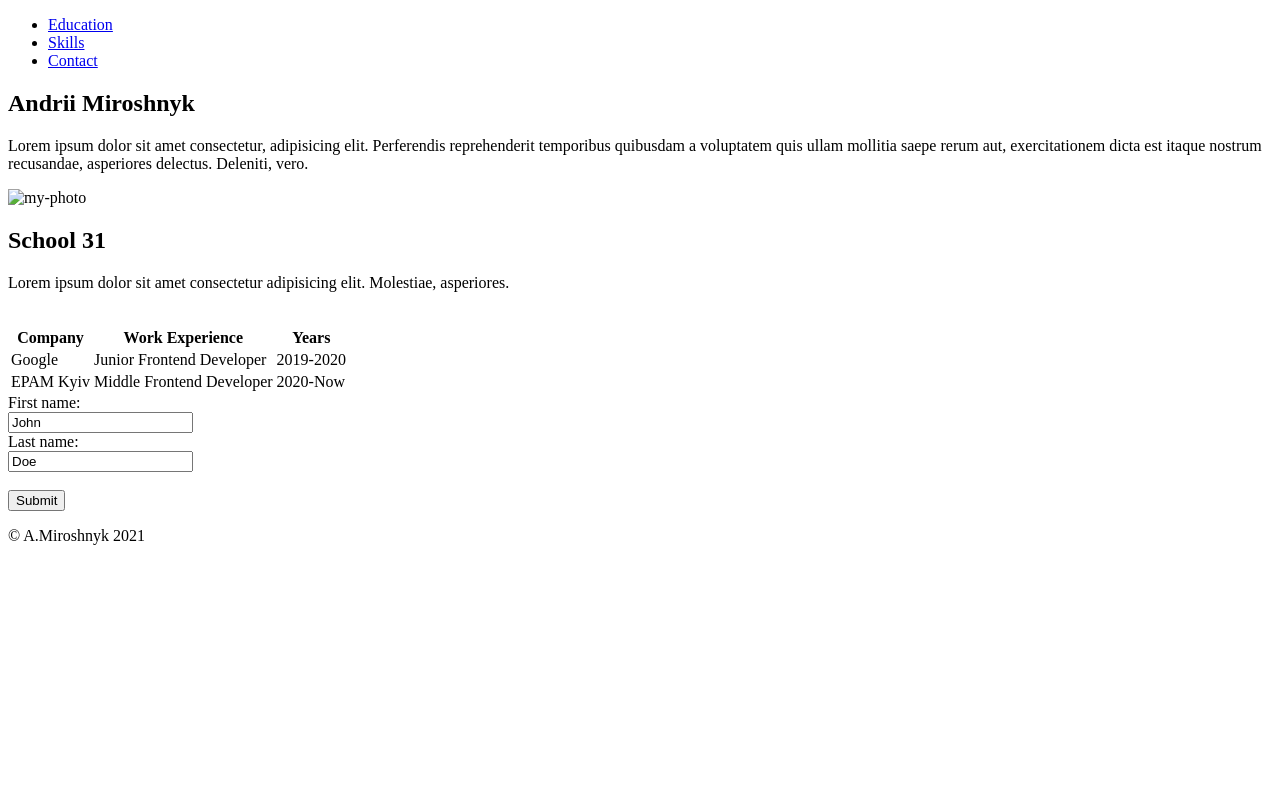
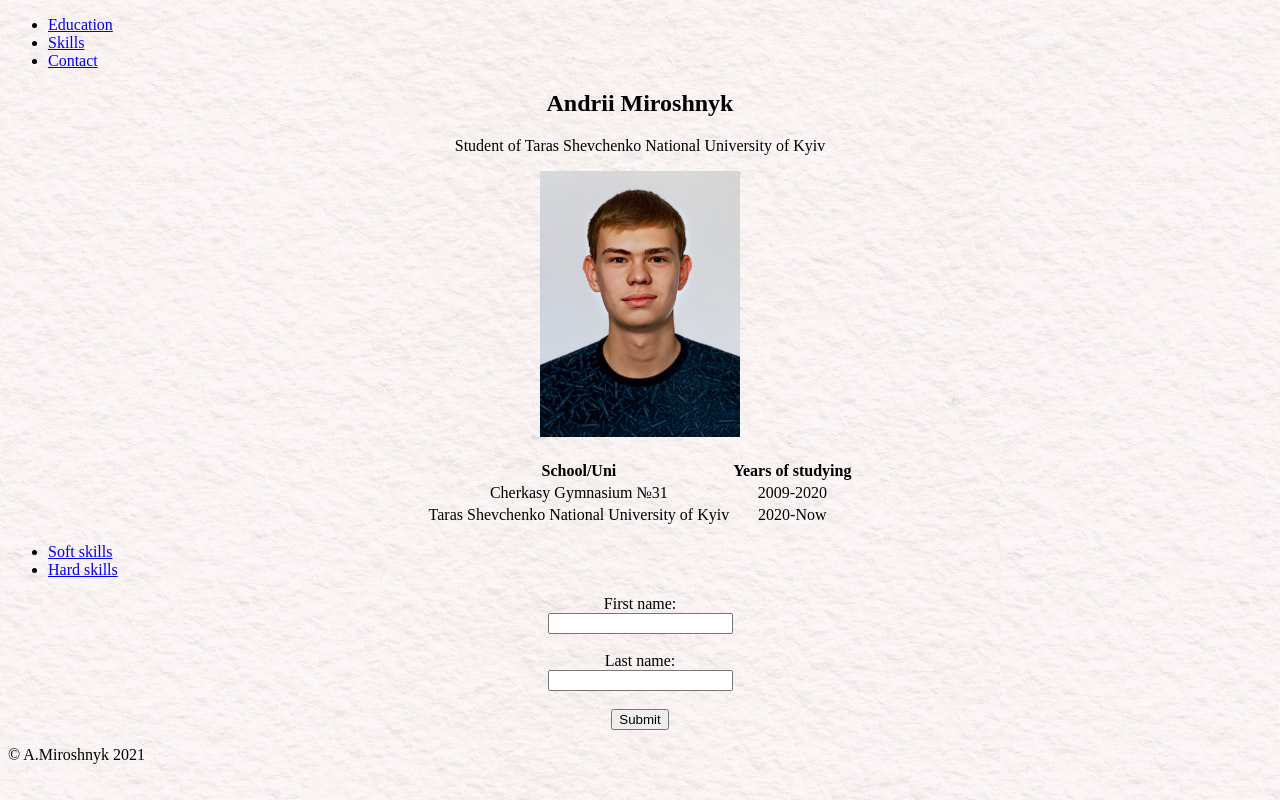
Before and after one commit to AndriiMiroshnyk/wd2021, a plain HTML site: page index.html in a window 1280 px wide. Drawn offline with Linux system fonts and the light colour scheme; files whose address does not match are found by name.

Commit message:
Prefinal version

```diff
--- a/index.html
+++ b/index.html
@@ -6,30 +6,29 @@
     <meta name="viewport" content="width=device-width, initial-scale=1.0">
     <title>My CV (Lab1)</title>
 </head>
-<body>
+<body background="C:\Users\andri\Desktop\wd2021\lab1\img\Background.jfif">
+   <header id="header">
        <!-- Nav Bar -->
-    <nav>
+        <nav id="navi" class="navigation">
             <div class="container">
                 <ul>
                     <li><a href="#edu">Education</a></li>
-                <li><a href="#">Skills</a></li>
-                <li><a href="#">Contact</a></li>
+                    <li><a href="#skill">Skills</a></li>
+                    <li><a href="#cont">Contact</a></li>
                 </ul>
             </div>
         </nav>
+    </header>
+
     <!-- Hero section  -->
     <section class="hero">
         <div class="container">
             <div class="about-me">
-                <h1>Andrii Miroshnyk</h1>
-                <p>Lorem ipsum dolor sit amet consectetur, adipisicing elit.
-                Perferendis reprehenderit temporibus quibusdam a
-                voluptatem quis ullam mollitia saepe rerum aut,
-                exercitationem dicta est itaque nostrum recusandae,
-                asperiores delectus. Deleniti, vero.</p>
+                <center><h1>Andrii Miroshnyk</h1> </center>
+                <center><p>Student of Taras Shevchenko National University of Kyiv</p> </center>
             </div>
             <div class="photo">
-                <img src="" width="200" alt="my-photo">
+                <center><img src="C:\Users\andri\Desktop\wd2021\lab1\img\My-photo.jpeg" width="200" alt="my-photo"></center><br>
             </div>
         </div>
     </section>
@@ -37,47 +36,57 @@
      <!-- Education section -->
     <section class="education">
         <div class="container">
-            <div id="edu" class="education">
+            <div id="edu" class="my-education">
                 <div class="card">
-                    <h2>School 31</h2>
-                    <p>Lorem ipsum dolor sit amet consectetur adipisicing elit. Molestiae, asperiores.</p>
-                    <img src="#" alt="">
+                    <table align="center">
+                        <tr align="center">
+                          <th>School/Uni</th>
+                          <th>Years of studying</th>
+                        </tr>
+                        <tr align="center">
+                          <td>Cherkasy Gymnasium №31</td>
+                          <td>2009-2020</td>
+                        </tr>
+                        <tr align="center">
+                          <td>Taras Shevchenko National University of Kyiv</td>
+                          <td>2020-Now</td>
+                        </tr>
+                    </table>
                 </div>
             </div>
         </div>
     </section>
+
+    <!-- Skills section -->
     <section class="skills">
-        <div class="skills">
-            <table>
-                <tr>
-                  <th>Company</th>
-                  <th>Work Experience</th>
-                  <th>Years</th>
-                </tr>
-                <tr>
-                  <td>Google</td>
-                  <td>Junior Frontend Developer</td>
-                  <td>2019-2020</td>
-                </tr>
-                <tr>
-                  <td>EPAM Kyiv</td>
-                  <td>Middle Frontend Developer</td>
-                  <td>2020-Now</td>
-                </tr>
-              </table>
+        <div class="container">
+            <div id="skill" class="my-skills">
+                <ul>
+                    <li><a href="Soft-skills.html">Soft skills</a></li>
+                    <li><a href="Hard-skills.html">Hard skills</a></li>
+                </ul>
+            </div>
         </div>
     </section>
+
+    <!-- Contact form -->
     <section class="contact">
-        <div class="form">
+        <div class="container">
+            <div id="cont" class="form">
+                <center>
                     <form action="/action_page.php" method="POST">
                         <label for="fname">First name:</label><br>
-                <input type="text" id="fname" name="fname" value="John"><br>
+                        <input type="text" id="fname" name="fname"><br><br>
                         <label for="lname">Last name:</label><br>
-                <input type="text" id="lname" name="lname" value="Doe"><br><br>
+                        <input type="text" id="lname" name="lname"><br><br>
                         <input type="submit" value="Submit">
                     </form>
+                </center>
+            </div>
         </div>
     </section>
+
+    <!-- footer -->
     <footer>
         <div class="container">
             <p>&#169; A.Miroshnyk 2021</p>
```
Also changed, not shown: Hard-skills.html (added, +26 -0 lines), Soft-skills.html (added, +25 -0 lines), img/Background.jfif (added), img/Me.jfif (deleted), img/My-photo.jpeg (added). Lines whose indentation alone changed are shown as unchanged.
